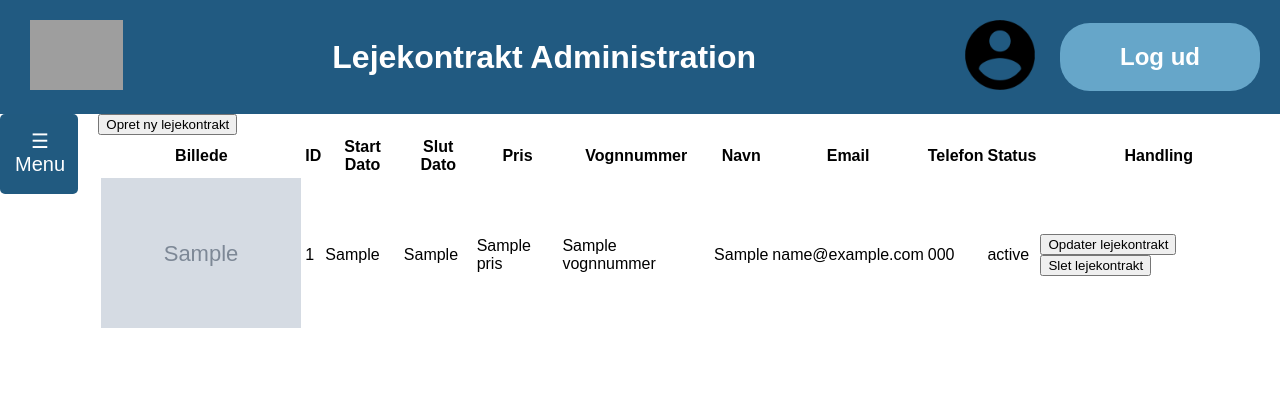
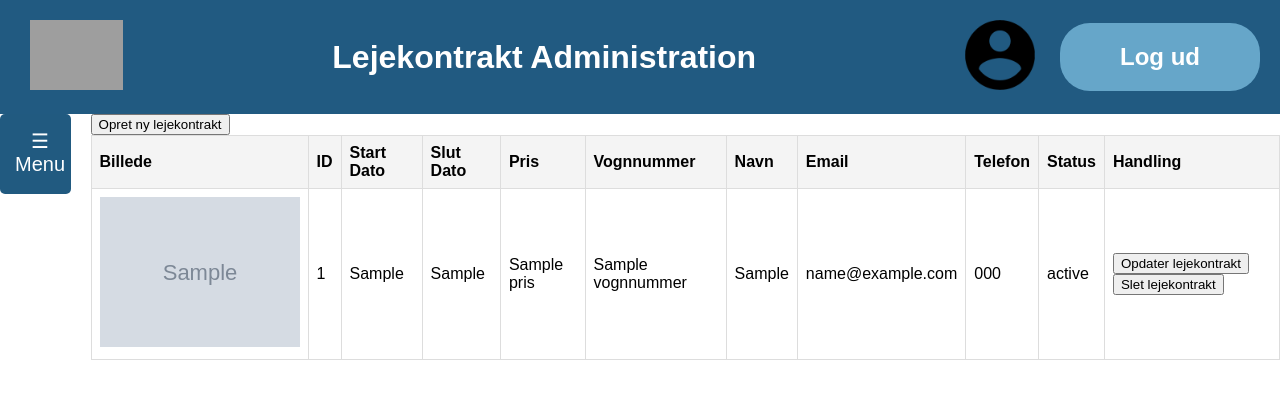
Before and after one commit to khadijahussaiin/BilAbonnement, a Spring app: template src/main/resources/templates/home/LejekontraktAdministration.html in a window 1280 px wide. Shown: the top 399 px of the page. Run offline with Thymeleaf, Linux system fonts and the light colour scheme; the template is opened without the code that fills it: most values are stand-ins (such as "Sample title", 1, 10 or a date in 2020); grey boxes marked "Sample" are stand-in pictures; data that the repository does not hold is empty; grey boxes are pictures that could not be loaded.

Commit message:
Dashboard CSS

```diff
--- a/src/main/resources/static/DashBoard.css
+++ b/src/main/resources/static/DashBoard.css
@@ -3,3 +3,22 @@
     padding: 0;
     width: 100%;
 }
+
+table {
+    width: 100%;
+    border-collapse: collapse;
+}
+th, td {
+    border: 1px solid #ddd;
+    padding: 8px;
+}
+th {
+    background-color: #f4f4f4;
+    text-align: left;
+}
+tr:nth-child(even) {
+    background-color: #f9f9f9;
+}
+tr:hover {
+    background-color: #ddd;
+}
--- a/src/main/resources/templates/home/LejekontraktAdministration.html
+++ b/src/main/resources/templates/home/LejekontraktAdministration.html
@@ -4,6 +4,7 @@
   <meta charset="UTF-8">
   <link rel="stylesheet" type="text/css" href="/bannerItems.css">
   <link rel="stylesheet" type="text/css" href="/sidebarItems.css">
+  <link rel="stylesheet" type="text/css" href="/DashBoard.css">
   <title>Title</title>
 </head>
 <body>
```
